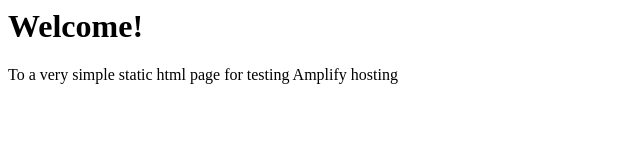
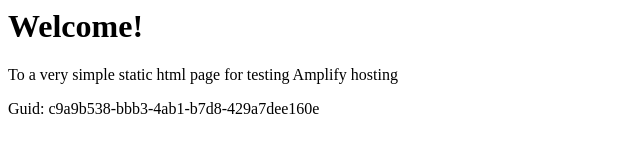
Before and after one commit to aws-aemilia-sin/Github-PR-Commit-Integration-Test-DoNotTouch-Gith-P5X5MO5I-v1-prod-ap-southeast-1, a website: page src/index.html in a window 1280 px wide. Shown: the whole page, without its empty margins (0-640 px from the left). Drawn offline with Linux system fonts and the light colour scheme.

Commit message:
commit from integ tests

```diff
--- a/src/index.html
+++ b/src/index.html
@@ -1,3 +1,5 @@
+
+
 <html lang="en">
 
 <head>
@@ -10,6 +12,6 @@
 <body>
     <h1>Welcome!</h1>
     <p>To a very simple static html page for testing Amplify hosting</p>
-</body>
+    <p>Guid: c9a9b538-bbb3-4ab1-b7d8-429a7dee160e</p></body>
 
 </html>
```
